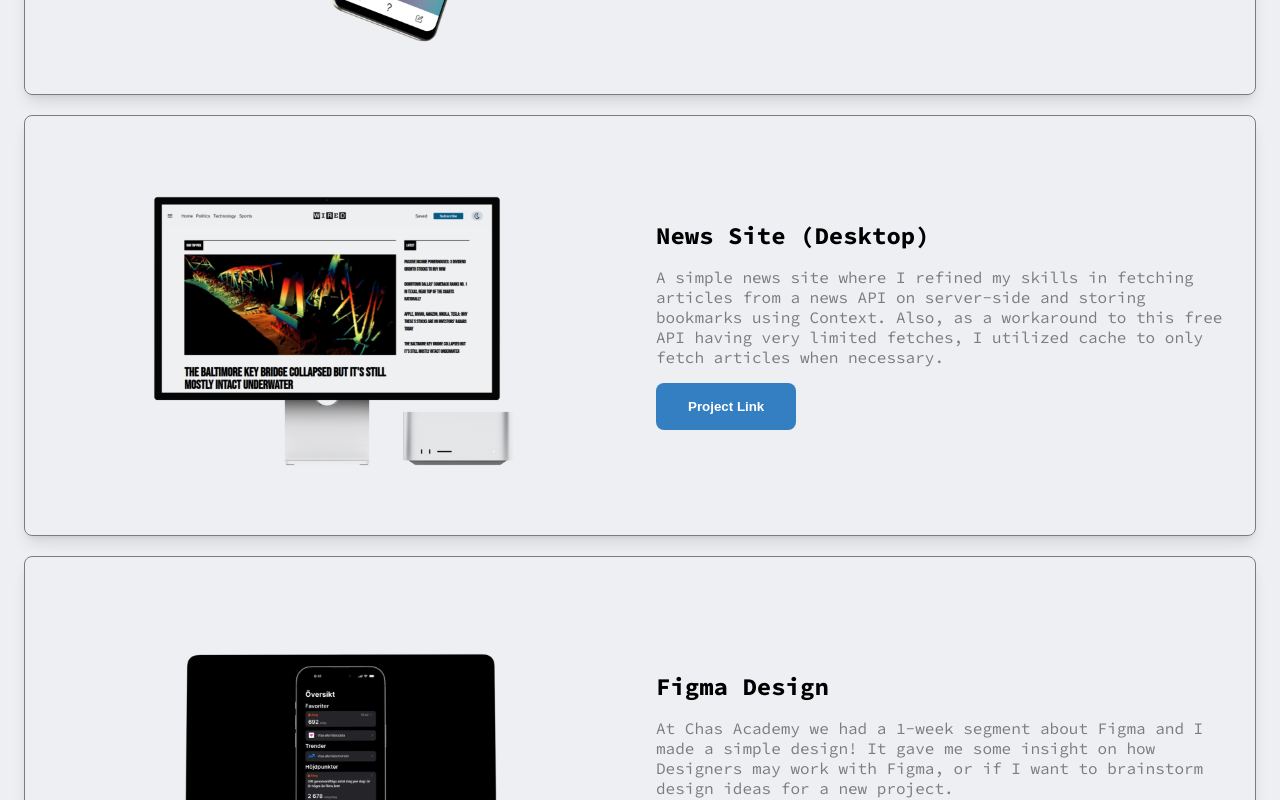
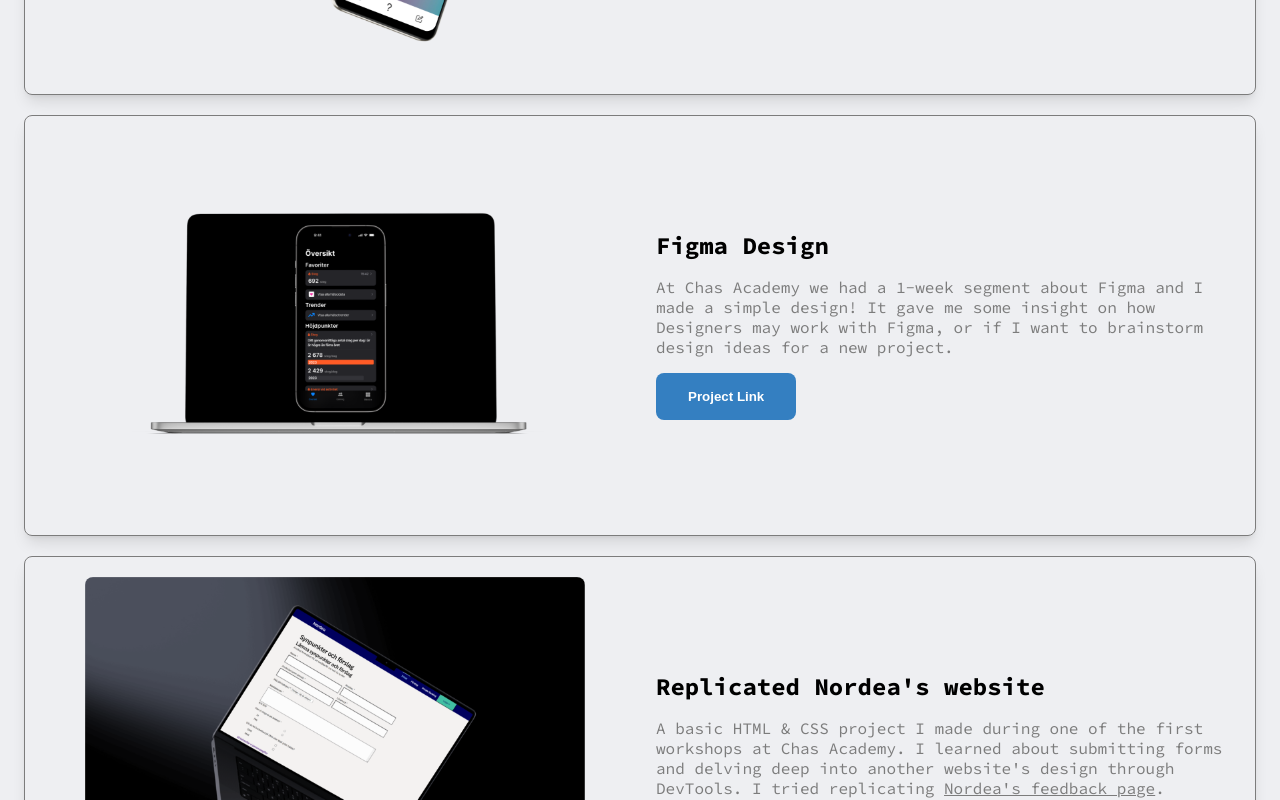
Before and after one commit to maek95/portfolio-marcus-ekstrom, a Next.js app: page / in a window 1280 px wide. Shown: the part 3040-3840 px from the top of the page. Built offline with nearby package versions, Linux system fonts and the light colour scheme.

Commit message:
removed news site

```diff
--- a/components/Projects.jsx
+++ b/components/Projects.jsx
@@ -61,7 +61,7 @@
         (Redux store), and localStorage.
       </Project>
 
-      <Project
+      {/* <Project
         title={"News Site (Desktop)"}
         projectLink={"https://workshop-22-chas-news.vercel.app"}
         imgSrc={"/chasNewsPreview.png"}
@@ -69,7 +69,7 @@
       >
         A simple news site where I refined my skills in fetching articles from a news API on server-side and storing bookmarks using Context. Also, as a workaround to this free API having very limited fetches, I utilized cache to only fetch articles when necessary.
       </Project>
-
+ */}
       <Project
         title={"Figma Design"}
         projectLink={
```
